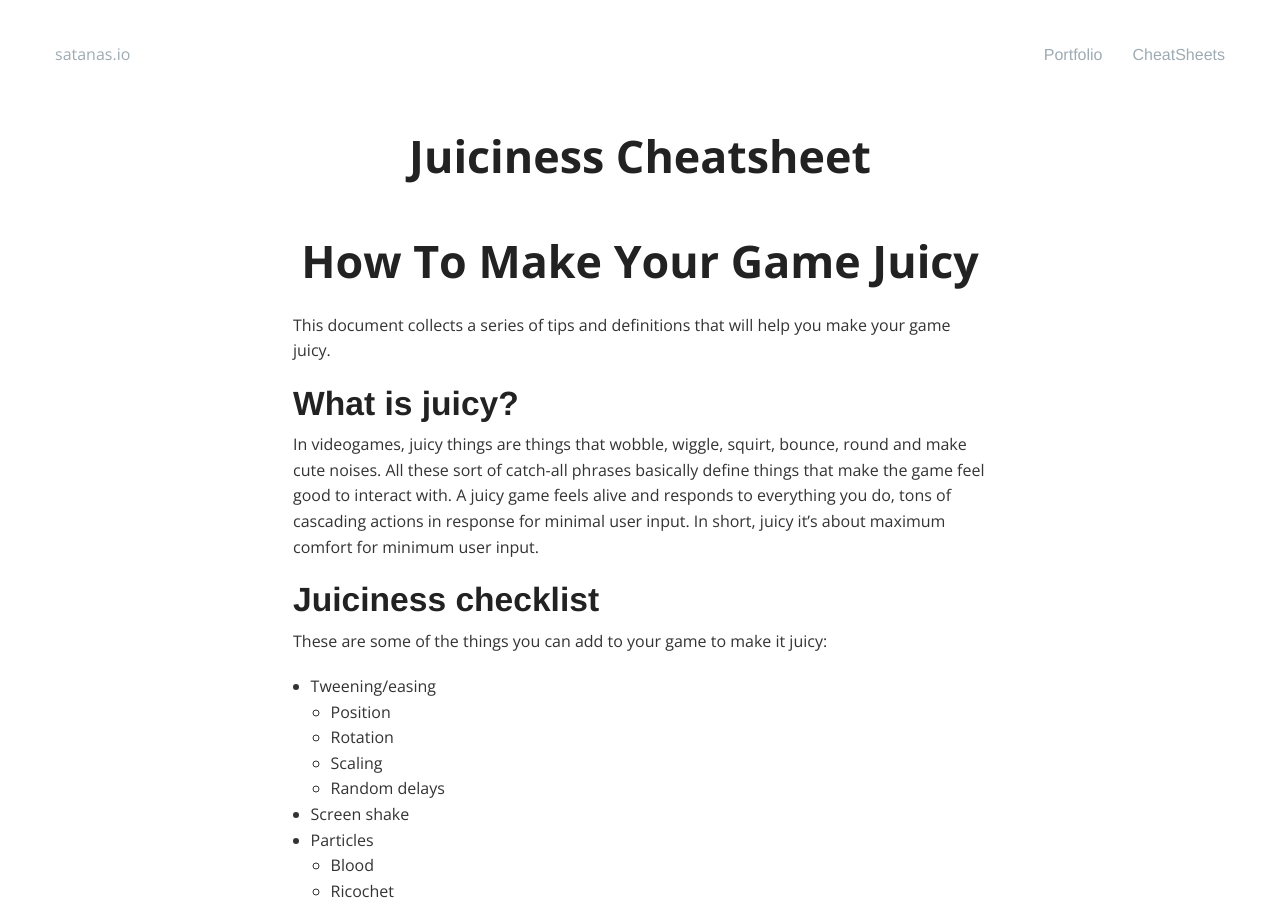
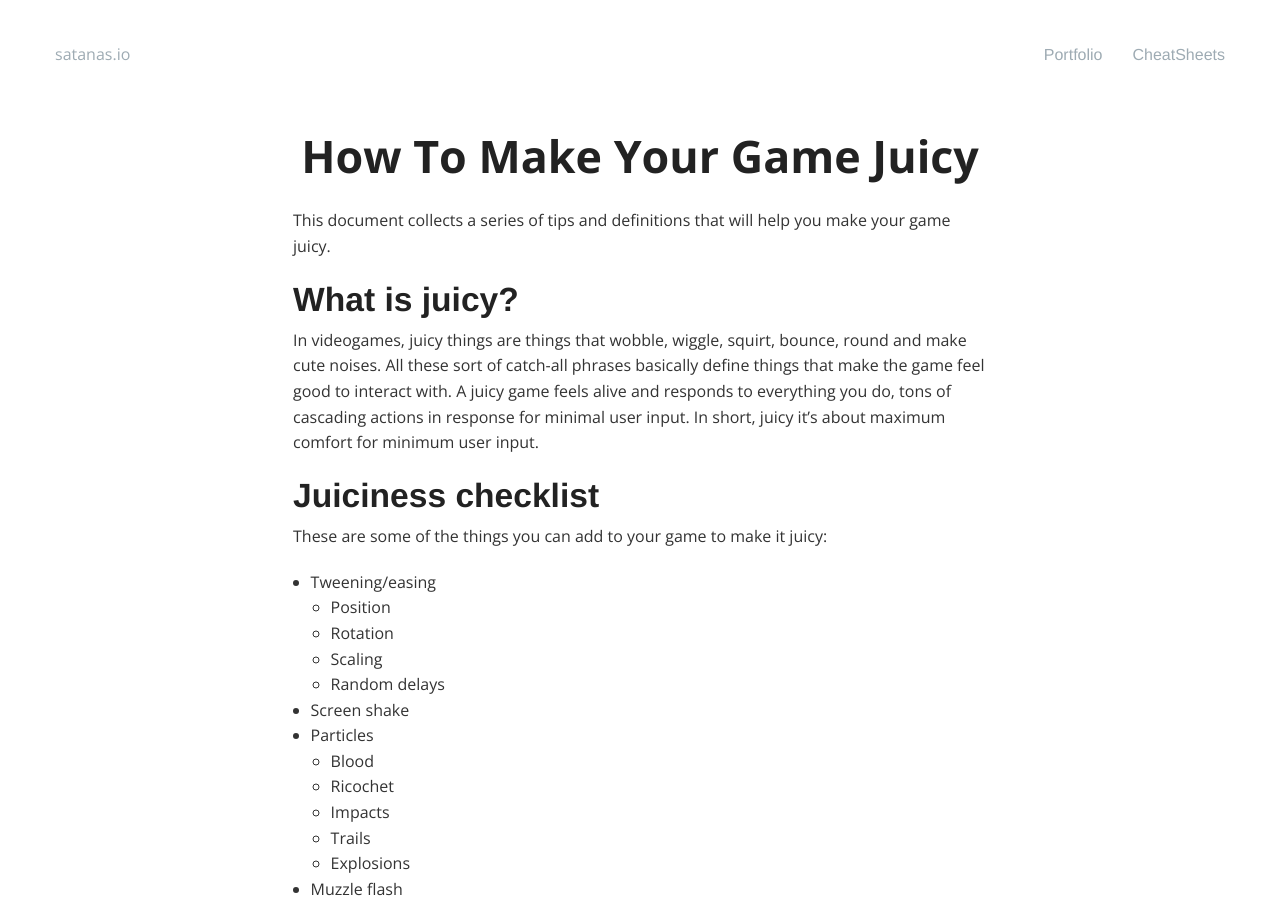
Before and after one commit to satanas/site, a Jekyll site: the page built from cheatsheets/juiciness/index.md, in a window 1280 px wide and 900 px high. Built offline with Jekyll 4.4.1, drawn with Linux system fonts in a browser that asks for light colours; nearby versions of some CDN libraries; comment, search, counter and statistics services are not loaded.

Commit message:
Fixing titles

```diff
--- a/cheatsheets/juiciness/index.md
+++ b/cheatsheets/juiciness/index.md
@@ -1,11 +1,10 @@
 ---
 layout: base
-title: "Juiciness Cheatsheet"
+title: "How To Make Your Game Juicy"
 syntax_highlight: true
 comments: true
 social_buttons: true
 ---
-# How To Make Your Game Juicy
 This document collects a series of tips and definitions that will help you make your game juicy.
 
 ## What is juicy?
```
Also changed, not shown: cheatsheets/prototype/index.md (+0 -2 lines).
